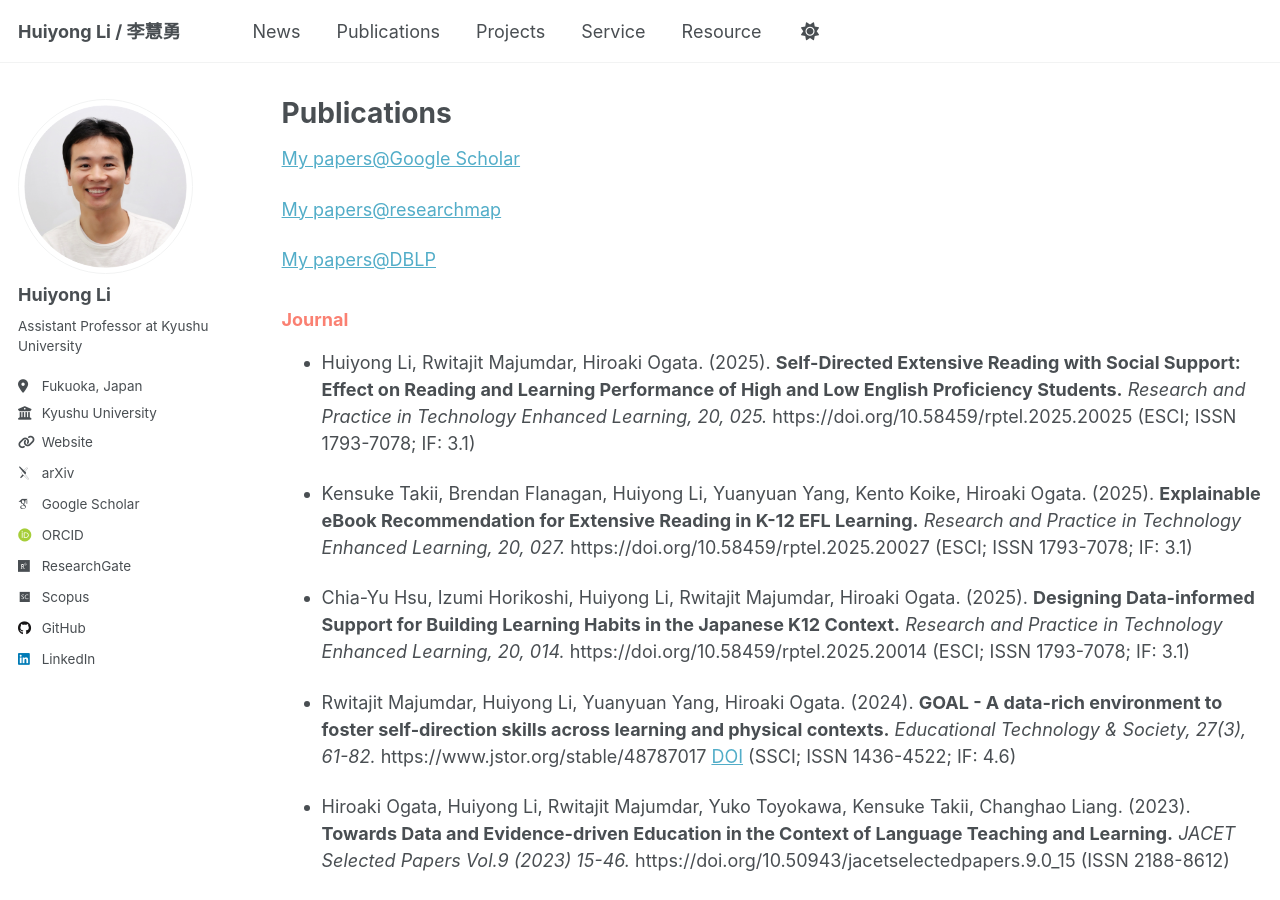
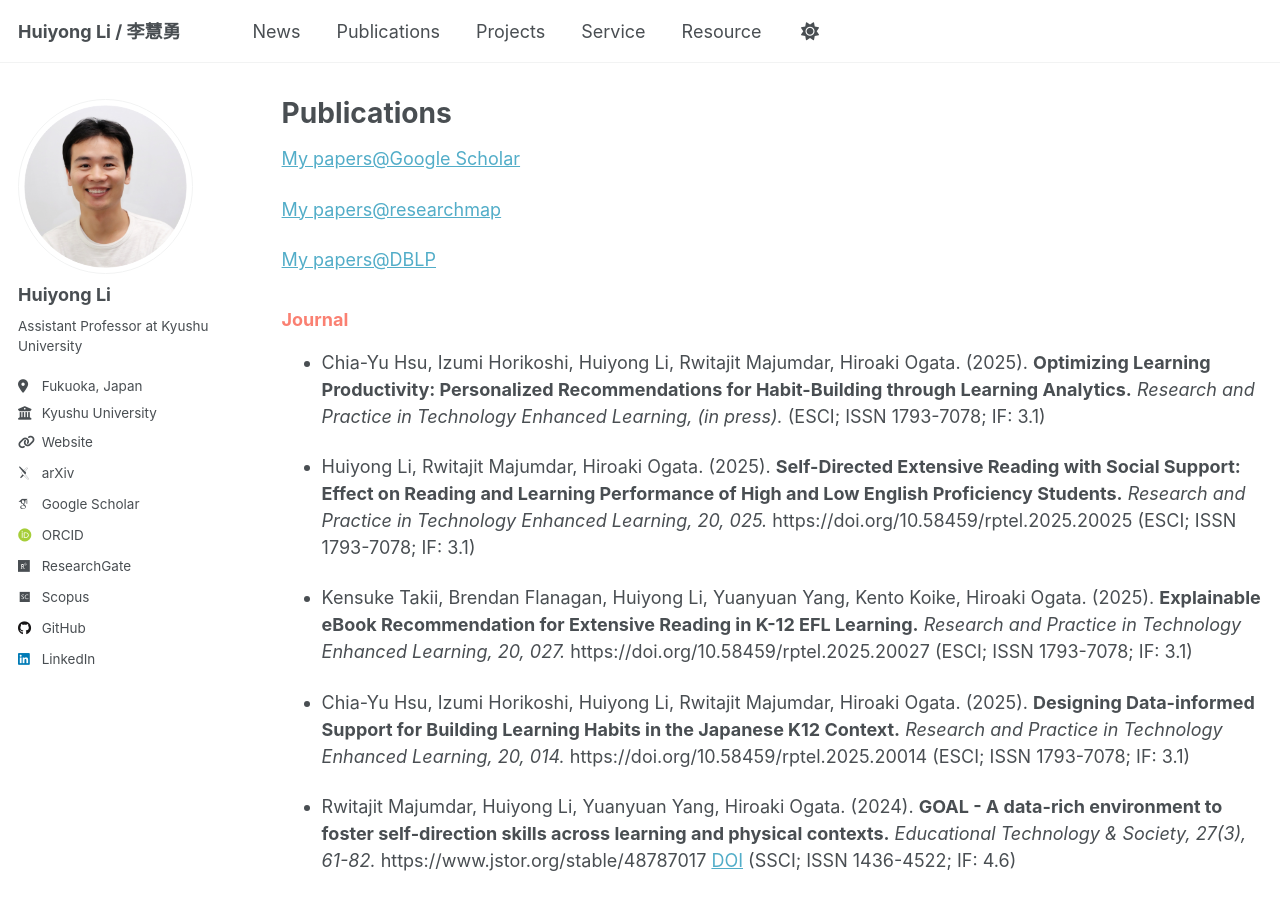
Before and after one commit to li-huiyong/li-huiyong.github.io, a Jekyll site: the page built from _pages/publications.md, in a window 1280 px wide and 900 px high. Built offline with Jekyll 4.4.1, drawn with Linux system fonts in a browser that asks for light colours; some web fonts are replaced.

Commit message:
add RPTEL habit paper

```diff
--- a/_pages/publications.md
+++ b/_pages/publications.md
@@ -18,6 +18,8 @@ author_profile: true
 
 
 ### <span style="color: Salmon; ">Journal</span>
+
+* Chia-Yu Hsu, Izumi Horikoshi, Huiyong Li, Rwitajit Majumdar, Hiroaki Ogata. (2025). **Optimizing Learning Productivity: Personalized Recommendations for Habit-Building through Learning Analytics.** _Research and Practice in Technology Enhanced Learning, (in press)._ (ESCI; ISSN 1793-7078; IF: 3.1)
 
 * Huiyong Li, Rwitajit Majumdar, Hiroaki Ogata. (2025). **Self-Directed Extensive Reading with Social Support: Effect on Reading and Learning Performance of High and Low English Proficiency Students.** _Research and Practice in Technology Enhanced Learning, 20, 025._ https://doi.org/10.58459/rptel.2025.20025 (ESCI; ISSN 1793-7078; IF: 3.1)
 
```
